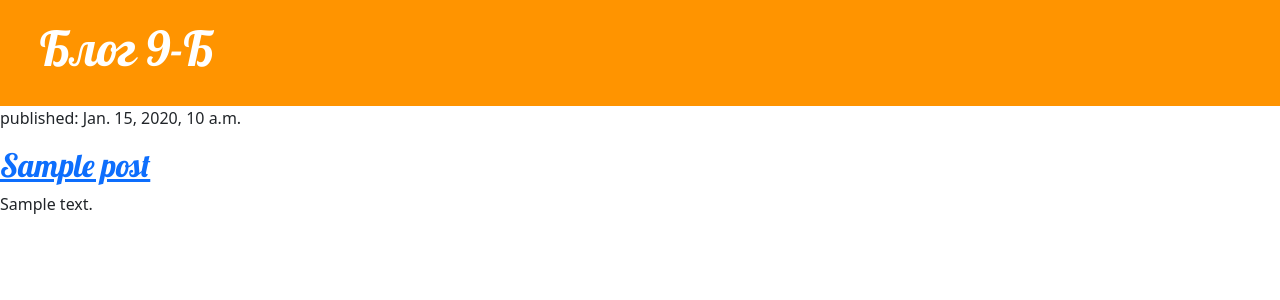
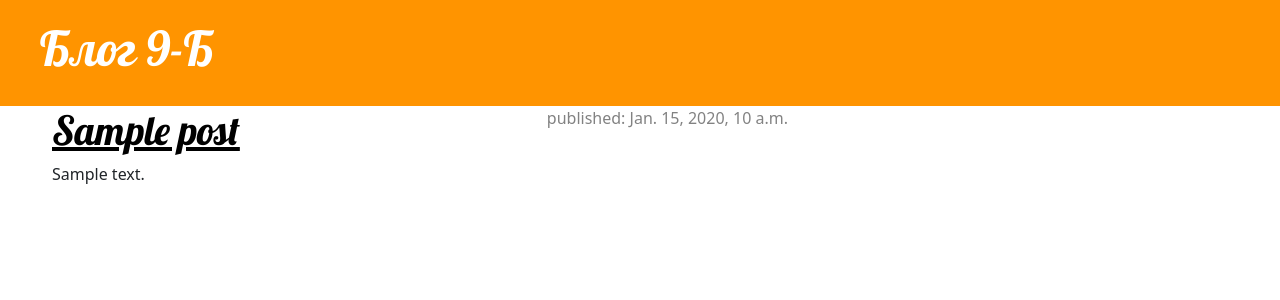
Before and after one commit to lyceum16b-dev/My-Blog, a Django app: page / in a window 1280 px wide. Shown: the top 300 px of the page. Run offline with Django 5.2, Linux system fonts and the light colour scheme; tables that the repository leaves empty hold one stand-in row (values such as "Sample post").

Commit message:
Додавання стилів сайту

```diff
--- a/blog/templates/post_list.html
+++ b/blog/templates/post_list.html
@@ -22,11 +22,21 @@
         </h1>
     </div>
     {% for post in posts %}
-        <div class="post">
-            <p>published: {{ post.published_date }}</p>
-            <h2><a href="/post/{{ post.id }}">{{ post.title }}</a></h2>
-            <p>{{ post.text|linebreaksbr }}</p>
+    <div class="content container">
+        <div class="row">
+            <div class="col-md-8">
+                {% for post in posts %}
+                <div class="post">
+                    <div class="date">
+                        <p>published: {{ post.published_date }}</p>
+                    </div>
+                    <h1><a href="">{{ post.title }}</a></h1>
+                    <p>{{ post.text|linebreaksbr }}</p>
+                </div>
+                {% endfor %}
+            </div>
         </div>
+    </div>
     {% endfor %}
 
     <script src="https://cdn.jsdelivr.net/npm/bootstrap@5.3.8/dist/js/bootstrap.bundle.min.js" integrity="sha384-FKyoEForCGlyvwx9Hj09JcYn3nv7wiPVlz7YYwJrWVcXK/BmnVDxM+D2scQbITxI" crossorigin="anonymous"></script>
```
